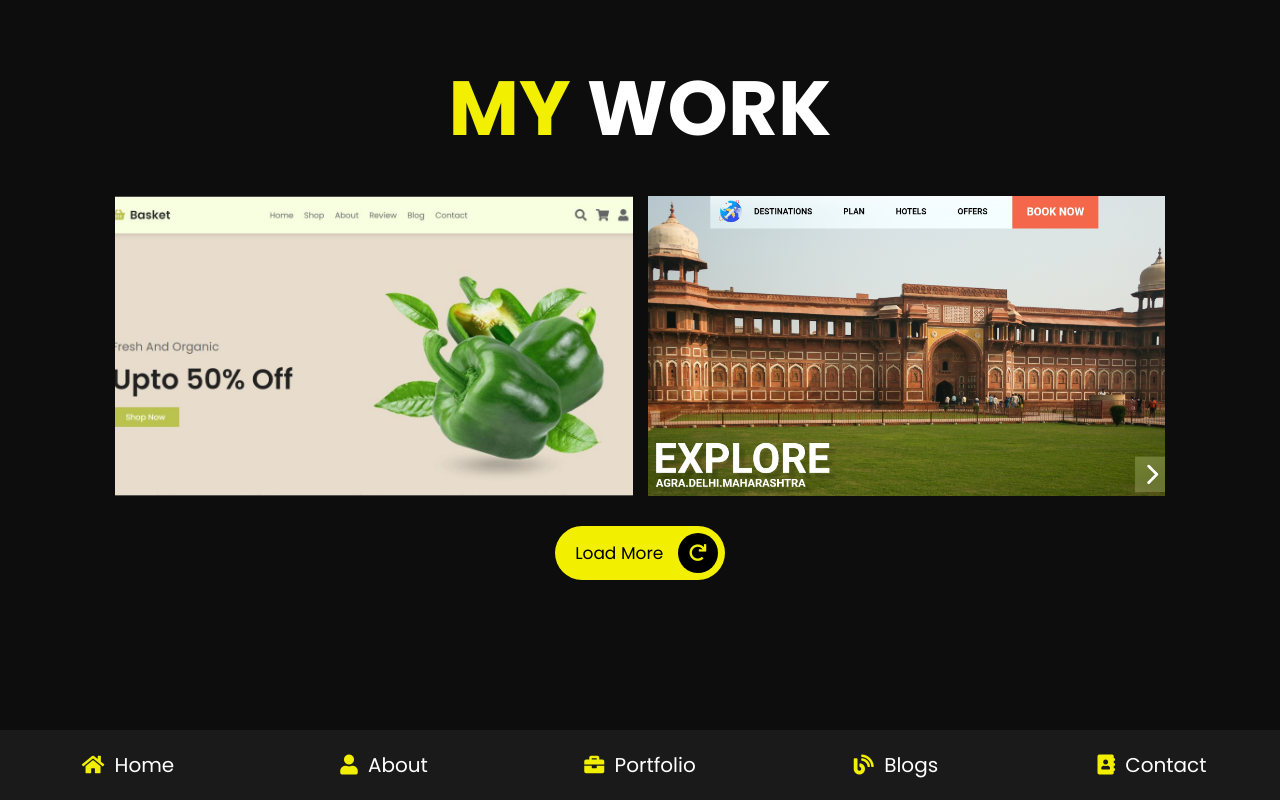
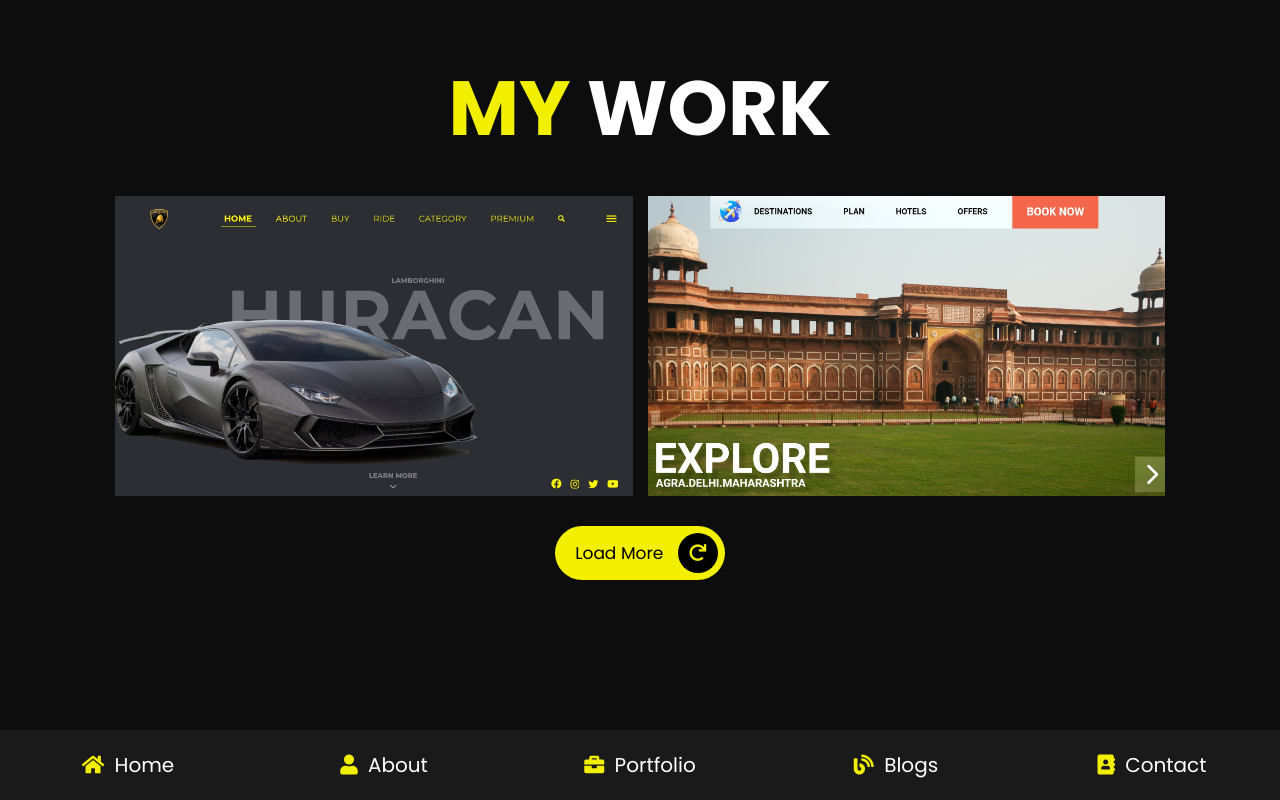
Before and after one commit to Mr-Akshay01/Akshay-Salvi, a plain HTML site: page portfolio.html in a window 1280 px wide. Drawn offline with Linux system fonts and the light colour scheme.

Commit message:
Update portfolio.html

```diff
--- a/portfolio.html
+++ b/portfolio.html
@@ -69,22 +69,13 @@
                 <p>When you log onto your favourite online shopping sites, you can find men's footwear from a variety of brands, such as Crocs , Adidas , Levi's, Woodland , Puma and Many more</p>
                 <a href="#">read more</a>
             </div>
-        </div>
-<!--
+        </div>-->
         <div class="box">
             <img src="images/5.jpg" alt="">
             <div class="content">
                 <h3>Lamborgini Landing Page</h3>
                 <p>Choose from a wide selection of cars available for home test drives</p>
                 <a href="#">read more</a>
-            </div>
-        </div> -->
- <div class="box">
-            <img src="images/1.jpg" alt="">
-            <div class="content">
-                <h3>Basket</h3>
-                <p> An online Grocery Store (Basket) permits a customer to submit online orders for items and/or services from a store that serves both walk-in customers and online customers. </p>
-                <a href="https://mr-akshay01.github.io/Basket.github.io/">Visit Website</a>
             </div>
         </div>
 
```
